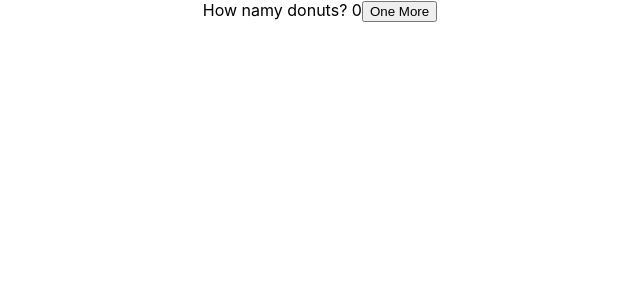
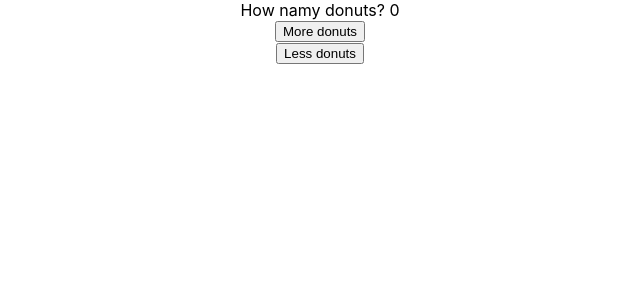
Before and after one commit to Mkaranter/redux-hooks, a React (Create React App) app: page / in a window 1280 px wide. Shown: the top 300 px of the page, without its empty margins (320-960 px from the left). Built offline with nearby package versions, Linux system fonts and the light colour scheme.

Commit message:
Actions and wrappers

```diff
--- a/src/App.tsx
+++ b/src/App.tsx
@@ -3,18 +3,25 @@ import { connect } from 'react-redux';
 import { Dispatch } from 'redux';
 
 import { State } from './store/reducers';
-import { incrementDonuts } from './store/actions';
+import { incrementDonuts, decrementDonuts } from './store/actions';
 import './App.css';
+import { IncrementWrapper } from './components/IncrementWrapper';
+import { DecrementWrapper } from './components/DecrementWrapper';
 
 type StateProps = ReturnType<typeof mapStateToProps>;
 type DispatchProps = ReturnType<typeof mapDispatchToProps>;
 type Props = StateProps & DispatchProps;
 
-const App: React.FC<Props> = ({ howManyDonuts, oneMoreDount }) => (
+const App: React.FC<Props> = ({
+  howManyDonuts,
+  oneMoreDonut,
+  oneLessDonut
+}) => (
   <div className='App'>
     <main>
       <span>How namy donuts? {howManyDonuts}</span>
-      <button onClick={() => oneMoreDount()}>One More</button>
+      <IncrementWrapper oneMoreDonut={oneMoreDonut} />
+      <DecrementWrapper oneLessDonut={oneLessDonut} />
     </main>
   </div>
 );
@@ -24,7 +31,8 @@ const mapStateToProps = (state: State) => ({
 });
 
 const mapDispatchToProps = (dispatch: Dispatch) => ({
-  oneMoreDount: () => dispatch(incrementDonuts())
+  oneMoreDonut: () => dispatch(incrementDonuts()),
+  oneLessDonut: () => dispatch(decrementDonuts())
 });
 
 export default connect(
--- a/src/components/Button.tsx
+++ b/src/components/Button.tsx
@@ -5,4 +5,6 @@ interface Props {
   onClick: () => void;
 }
 
-export const Button: React.FC<Props> = ({ title }) => <button>{title}</button>;
+export const Button: React.FC<Props> = ({ title, onClick }) => (
+  <button onClick={onClick}>{title}</button>
+);
--- a/src/components/DecrementWrapper.tsx
+++ b/src/components/DecrementWrapper.tsx
@@ -2,8 +2,12 @@ import React from 'react';
 
 import { Button } from './Button';
 
-export const DecrementWrapper = () => (
+interface Props {
+  oneLessDonut: () => void;
+}
+
+export const DecrementWrapper: React.FC<Props> = ({ oneLessDonut }) => (
   <div>
-    <Button title='Less donuts' onClick={() => console.log('less')} />
+    <Button title='Less donuts' onClick={oneLessDonut} />
   </div>
 );
--- a/src/components/IncrementWrapper.tsx
+++ b/src/components/IncrementWrapper.tsx
@@ -2,8 +2,12 @@ import React from 'react';
 
 import { Button } from './Button';
 
-export const DecrementWrapper = () => (
+interface Props {
+  oneMoreDonut: () => void;
+}
+
+export const IncrementWrapper: React.FC<Props> = ({ oneMoreDonut }) => (
   <div>
-    <Button title='More donuts' onClick={() => console.log('more')} />
+    <Button title='More donuts' onClick={oneMoreDonut} />
   </div>
 );
```
